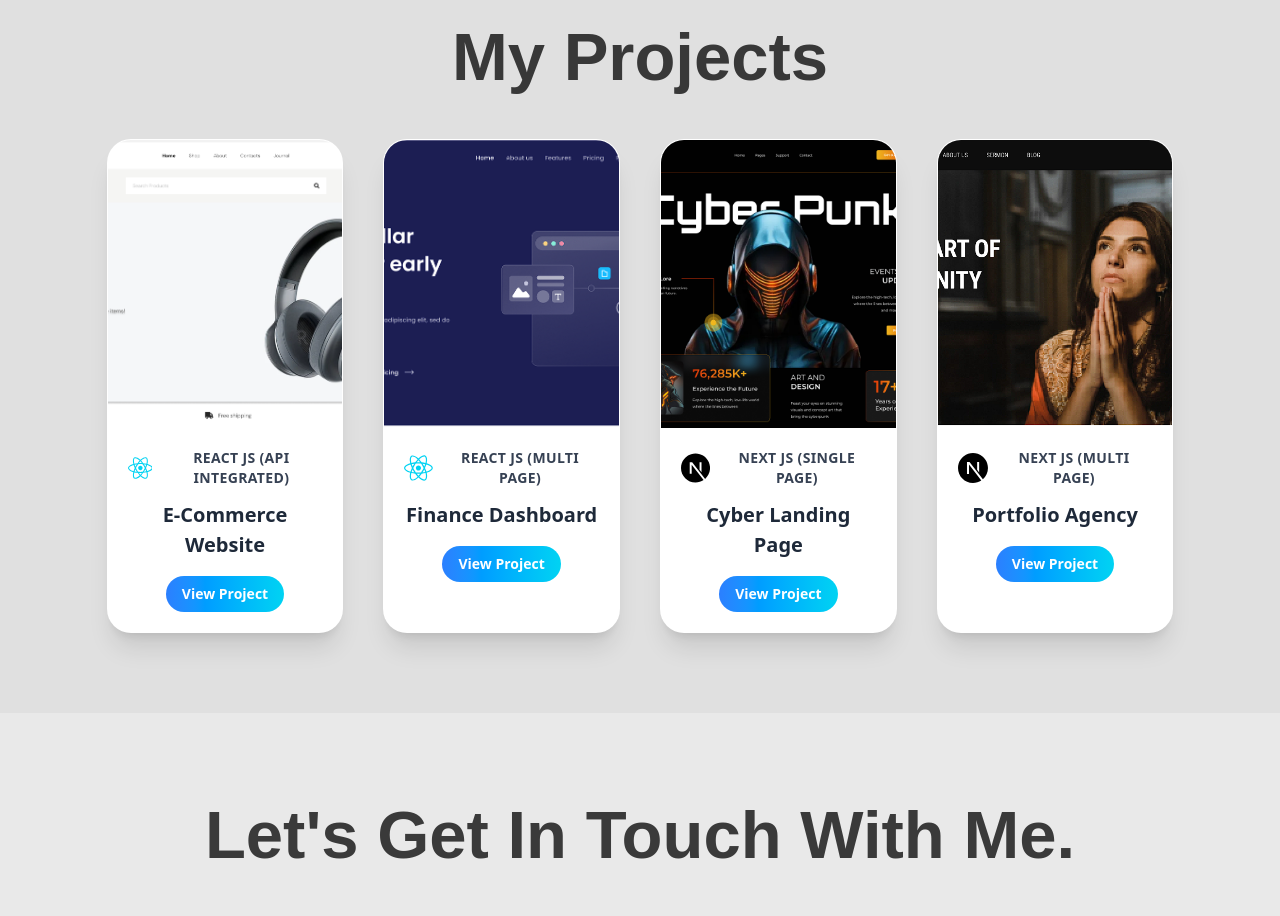
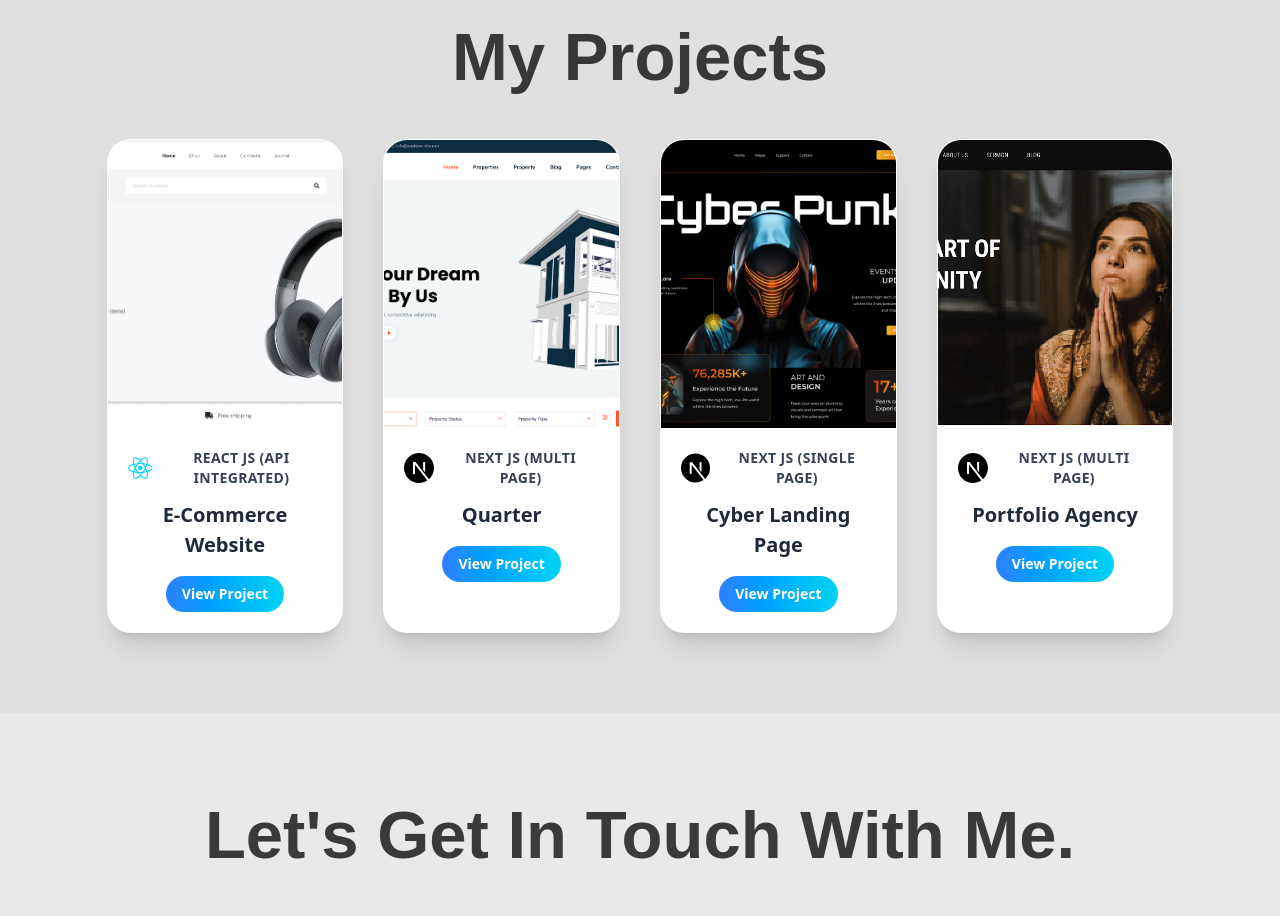
Before and after one commit to khaled6013/MY-PORTFOLIO, a React (Vite) app: page / in a window 1280 px wide. Shown: the part 2340-3256 px from the top of the page. Built offline with nearby package versions, Linux system fonts and the light colour scheme.

Commit message:
link with project

```diff
--- a/src/components/Project.jsx
+++ b/src/components/Project.jsx
@@ -2,8 +2,9 @@ import React from "react";
 import { motion } from "framer-motion";
 import { FaReact } from "react-icons/fa";
 import { SiNextdotjs } from "react-icons/si";
+
 import ecom from "../assets/e-com.png";
-import fin from "../assets/fin.png";
+import qu from "../assets/qu.png";
 import cyber from "../assets/cyber.png";
 import part from "../assets/part.png";
 
@@ -16,28 +17,27 @@ const projects = [
     link: "https://zingy-mochi-1d5f2f.netlify.app/",
   },
   {
-        title: "Finance Dashboard",
-        tech: "React JS (Multi Page)",
-        icon: <FaReact className="text-cyan-400 text-3xl" />,
-        img: fin,
-        link: "https://vocal-boba-03d8ad.netlify.app/",
+    title: "Quarter",
+    tech: "Next JS (Multi Page)",
+    icon: <SiNextdotjs className="text-black text-3xl" />,
+    img: qu,
+    link: "https://quarter-next-js.vercel.app/",
   },
   {
     title: "Cyber Landing Page",
     tech: "Next JS (Single Page)",
-        icon: <SiNextdotjs className="text-black text-3xl dark:text-white" />,
+    icon: <SiNextdotjs className="text-black text-3xl" />,
     img: cyber,
     link: "https://cyber-ai-iota.vercel.app/",
   },
   {
     title: "Portfolio Agency",
     tech: "Next JS (Multi Page)",
-        icon: <SiNextdotjs className="text-black text-3xl dark:text-white" />,
+    icon: <SiNextdotjs className="text-black text-3xl" />,
     img: part,
     link: "https://your-finance-dashboard.com",
   },
 ];
-
 
 const Project = () => {
   return (
@@ -46,10 +46,14 @@ const Project = () => {
         <h2 className="font-pops lg:font-extrabold font-bold text-black lg:text-[67px] md:text-[45px] text-[32px] opacity-75 leading-tight">
           My Projects
         </h2>
-                <div className="grid grid-cols-1 sm:grid-cols-2 lg:grid-cols-4 gap-10 lg:mt-10 mt-3">
+
+        <div className="grid grid-cols-1 sm:grid-cols-2 lg:grid-cols-4 gap-10 lg:mt-10 mt-5">
           {projects.map((project, index) => (
             <motion.div
               key={index}
+              onClick={() =>
+                project.link !== "#" && window.open(project.link, "_blank")
+              }
               className="group relative bg-white rounded-3xl overflow-hidden shadow-xl hover:shadow-2xl transition-all duration-500 cursor-pointer border border-transparent hover:border-blue-400"
               whileHover={{ scale: 1.05 }}
               whileTap={{ scale: 0.96 }}
@@ -58,14 +62,17 @@ const Project = () => {
               transition={{ duration: 0.6, delay: index * 0.1 }}
               viewport={{ once: true }}
             >
+              {/* Image */}
               <div className="relative h-56 md:h-64 lg:h-72 overflow-hidden">
                 <img
                   src={project.img}
                   alt={project.title}
                   className="object-cover w-full h-full group-hover:scale-110 transition-all duration-700"
                 />
-                                <div className="absolute inset-0 bg-linear-to-t from-black/80 via-black/30 to-transparent opacity-0 group-hover:opacity-100 transition-all duration-500"></div>
+                <div className="absolute inset-0 bg-linear-to-t from-black/80 via-black/30 to-transparent opacity-0 group-hover:opacity-100 transition-all duration-500" />
               </div>
+
+              {/* Content */}
               <div className="p-5 text-center relative z-10">
                 <div className="flex justify-center items-center gap-2 mb-3">
                   {project.icon}
@@ -73,15 +80,18 @@ const Project = () => {
                     {project.tech}
                   </p>
                 </div>
+
                 <h3 className="font-bold text-[20px] text-gray-800 group-hover:text-blue-500 transition-all duration-300">
                   {project.title}
                 </h3>
 
+                {/* View Project Button */}
                 {project.link !== "#" ? (
                   <a
                     href={project.link}
                     target="_blank"
                     rel="noopener noreferrer"
+                    onClick={(e) => e.stopPropagation()}
                     className="inline-block mt-4 text-sm font-semibold text-white bg-linear-to-r from-blue-500 to-cyan-400 px-4 py-2 rounded-full hover:shadow-lg hover:shadow-blue-400/40 transition-all duration-300"
                   >
                     View Project
@@ -92,13 +102,15 @@ const Project = () => {
                   </p>
                 )}
               </div>
-                            <div className="absolute inset-0 rounded-3xl opacity-0 group-hover:opacity-30 transition-all duration-500 bg-linear-to-r from-blue-400 via-cyan-300 to-purple-500 blur-xl -z-10"></div>
+
+              {/* Glow Effect */}
+              <div className="absolute inset-0 rounded-3xl opacity-0 group-hover:opacity-30 transition-all duration-500 bg-linear-to-r from-blue-400 via-cyan-300 to-purple-500 blur-xl -z-10" />
             </motion.div>
           ))}
         </div>
       </div>
     </section>
-    )
-}
+  );
+};
 
-export default Project
+export default Project;
```
Also changed, not shown: src/assets/qu.png (added). Lines whose indentation alone changed are shown as unchanged.
